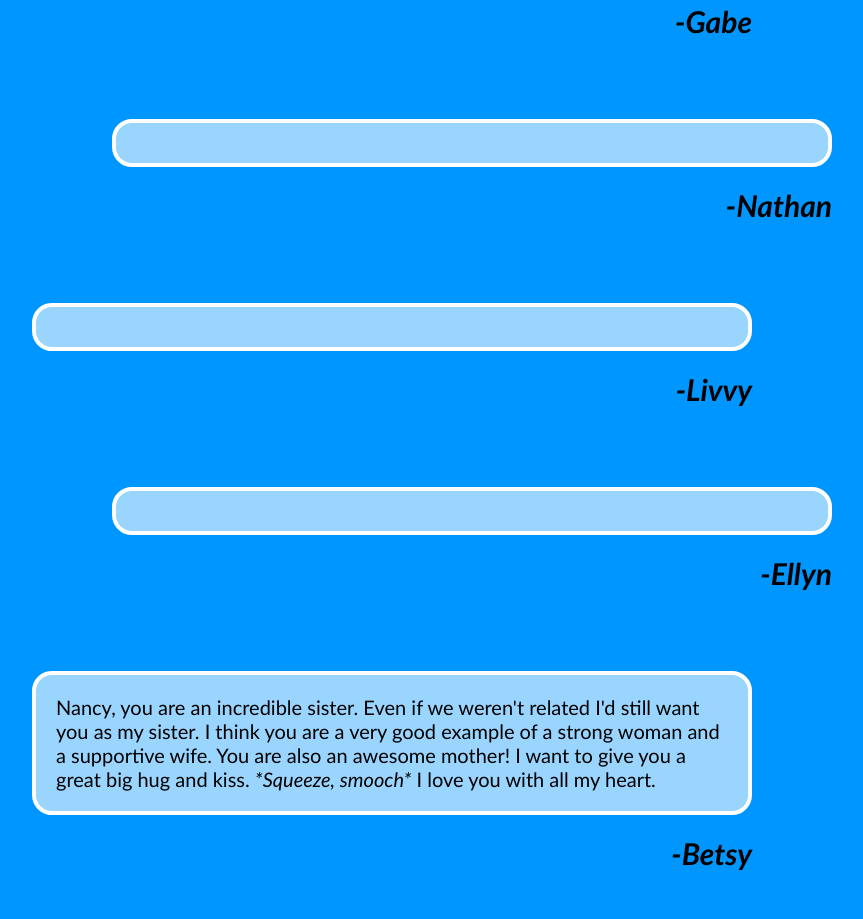
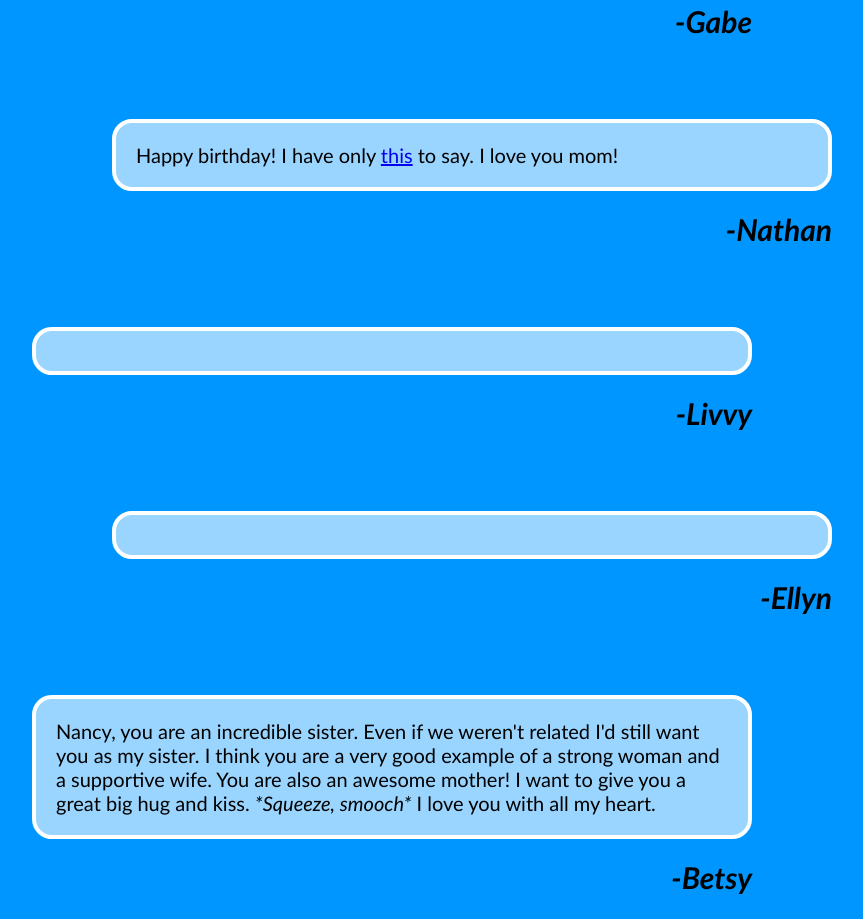
Before and after one commit to aboveyou00/aboveyou00.github.io, a plain HTML site: page occasions/mombday.html in a window 1280 px wide. Shown: the part 2069-2988 px from the top of the page, without its empty margins (208-1071 px from the left). Drawn offline with nearby package versions, Linux system fonts and the light colour scheme.

Commit message:
Nathan's post

```diff
--- a/occasions/mombday.html
+++ b/occasions/mombday.html
@@ -103,7 +103,7 @@
       <div class="msg_container">
         <div class="msg">
           <p>
-
+            Happy birthday! I have only <a href="https://www.youtube.com/watch?v=aZFYfOTL4uQ" target="_blank">this</a> to say. I love you mom!
           </p>
           <span class="attr">
             -Nathan
```
